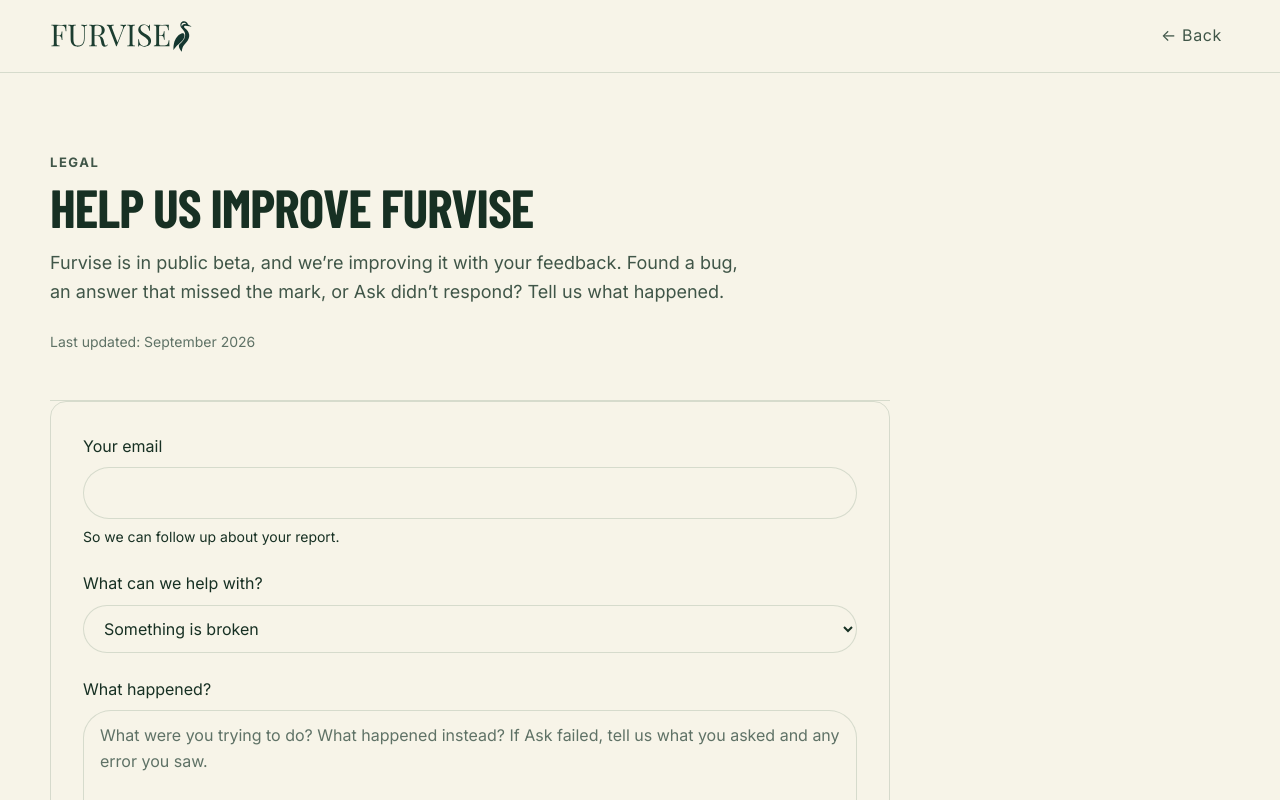
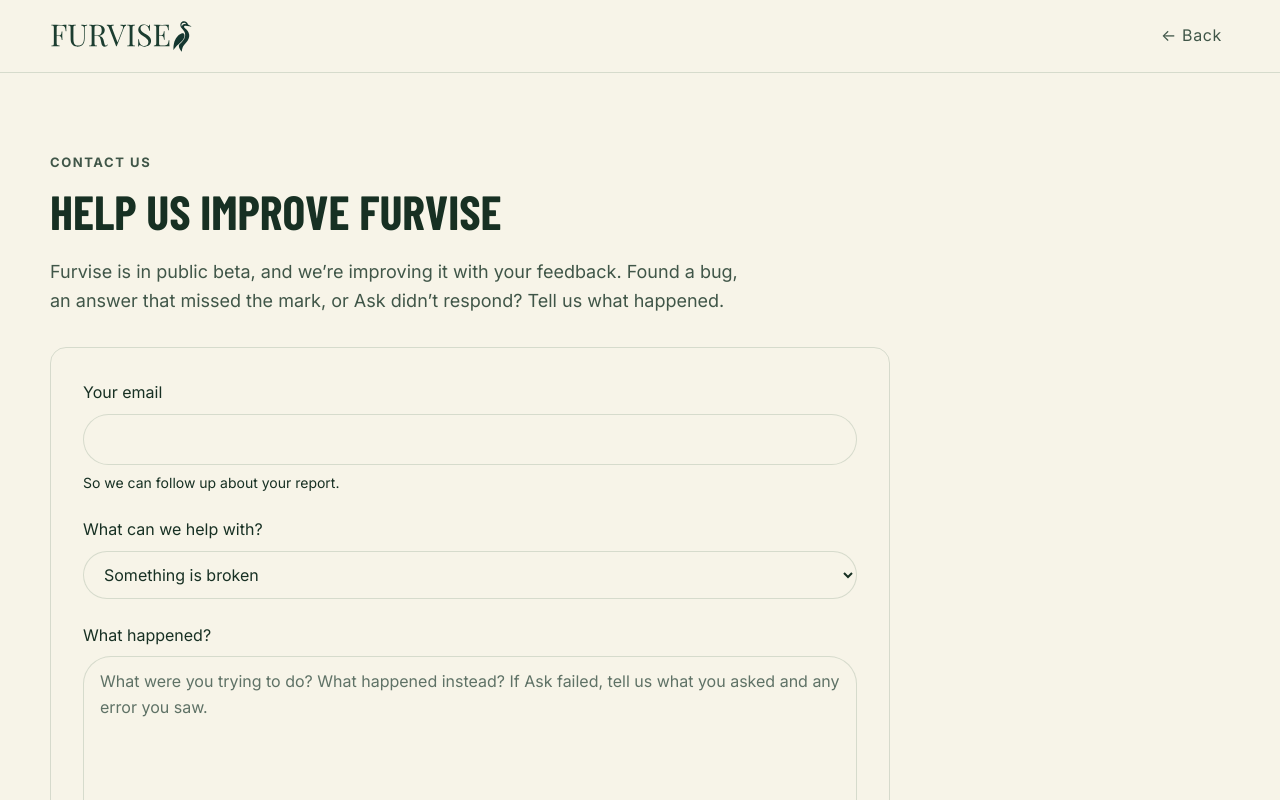
Before and after one commit to furvisepet/furvisepet, a Next.js app: page /contact in a window 1280 px wide. Shown: the top 800 px of the page. Built offline with nearby package versions, Linux system fonts and the light colour scheme; no server answers.

Commit message:
Use contact-specific introduction in the public page shell

```diff
--- a/app/contact/page.tsx
+++ b/app/contact/page.tsx
@@ -1,4 +1,4 @@
-import { LegalPageHeader, LegalPageShell } from "../components/legal-page-shell";
+import { LegalPageShell } from "../components/legal-page-shell";
 import { createPublicPageMetadata } from "../lib/seo";
 import { ContactForm } from "./contact-form";
 
@@ -6,7 +6,11 @@ export const metadata = createPublicPageMetadata({ title: "Contact us", descript
 
 export default function ContactPage() {
   return <LegalPageShell links={[{ href: "/", label: "Home" }, { href: "/privacy", label: "Privacy" }]}>
-    <LegalPageHeader title="HELP US IMPROVE FURVISE" intro="Furvise is in public beta, and we’re improving it with your feedback. Found a bug, an answer that missed the mark, or Ask didn’t respond? Tell us what happened." />
+    <header className="mb-8">
+      <p className="app-page-eyebrow">Contact us</p>
+      <h1 className="mt-2 font-display text-4xl font-bold leading-tight sm:text-5xl">HELP US IMPROVE FURVISE</h1>
+      <p className="mt-4 max-w-[700px] text-lg leading-relaxed text-[var(--text-secondary)]">Furvise is in public beta, and we’re improving it with your feedback. Found a bug, an answer that missed the mark, or Ask didn’t respond? Tell us what happened.</p>
+    </header>
     <ContactForm />
   </LegalPageShell>;
 }
```
